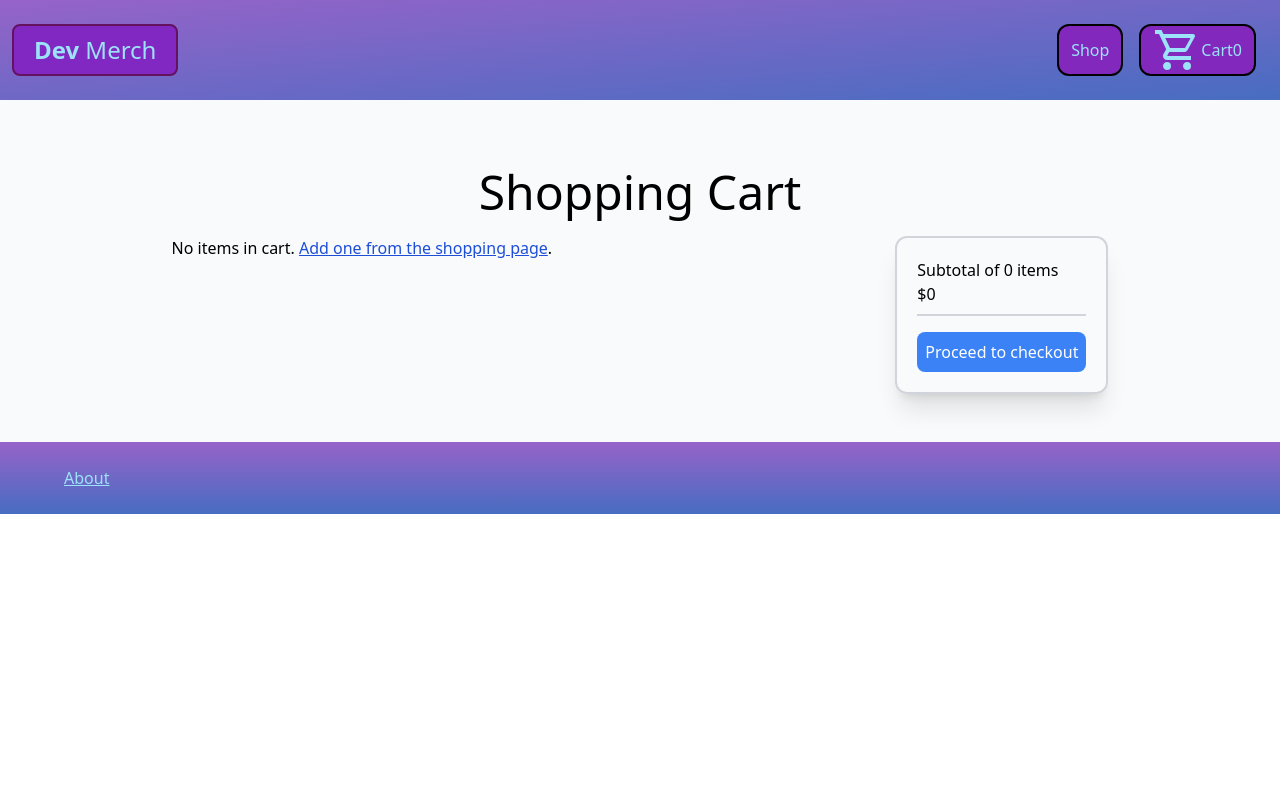
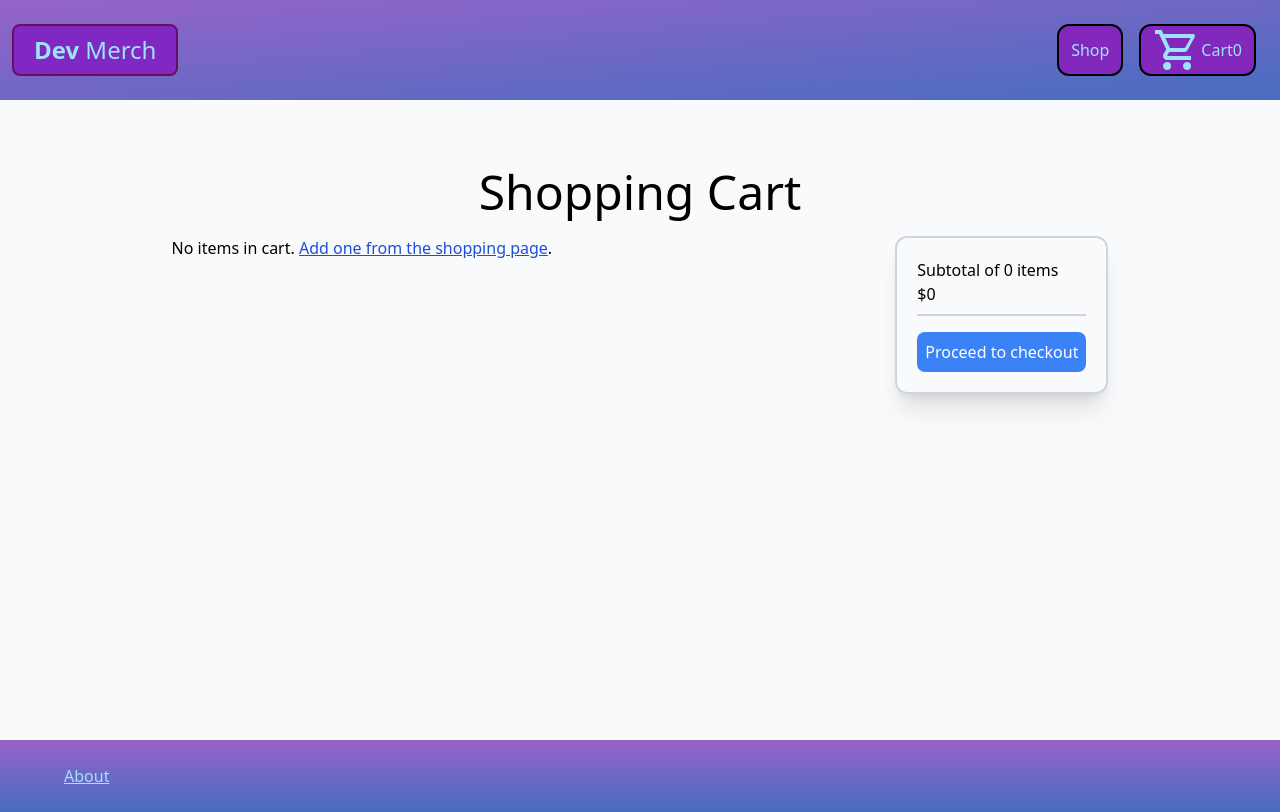
Before and after one commit to JoelGrayson/DevMerch, a React (Create React App) app in the folder attempt 2/frontend/: page /cart in a window 1280 px wide. Built offline with nearby package versions, Linux system fonts and the light colour scheme.

Commit message:
Page height at least 80vh & improved home page grid

```diff
--- a/attempt 2/frontend/src/addToCart/functions.js
+++ b/attempt 2/frontend/src/addToCart/functions.js
@@ -1,7 +1,7 @@
 function addToCart(id, quantity) { //adds, not overrides
     let storageId=`cartItem:${id}`;
     if (localStorage.getItem(storageId)==null) { //not previously defined
-        console.log(`Adding ${id} qty ${quantity}`);
+        console.log(`Adding ${id} with quantity ${quantity}`);
         localStorage.setItem(storageId, quantity);
     } else { //already exists (add to prevQuantity)
         let prevQuantity=parseInt(localStorage.getItem(storageId));
--- a/attempt 2/frontend/src/global/page/Page.js
+++ b/attempt 2/frontend/src/global/page/Page.js
@@ -2,7 +2,7 @@ import React from 'react'
 
 function Page(props) {
     return (
-        <div className='py-6 bg-gray-50'>
+        <div className='py-6 bg-gray-50 min-h-[80vh]'> {/* Page at least 80% of vh so footer at bottom */}
             {props.children}
         </div>
     );
--- a/attempt 2/frontend/src/home/Home.js
+++ b/attempt 2/frontend/src/home/Home.js
@@ -1,4 +1,5 @@
 import Product from './component/Product'; //component
+import {CircularProgress} from '@mui/material';
 
 //React
 import React from 'react';
@@ -27,11 +28,11 @@ function Home() {
         {
             loading
             ?
-            <h2>Loading...</h2>
+            <h2 className='w-full flex justify-center my-10'><CircularProgress size={70} /></h2>
             :
             <div className="my-4 mx-auto max-w-[1300px]">
                 <h1 className='text-center p-10'>Latest Products</h1>
-                <div className='flex justify-around'> {/* product-container */}
+                <div className='grid mx-3' style={{gridTemplateColumns: 'repeat(auto-fill, minmax(300px, 1fr))', gap: '1rem'}}> {/* product-container */}
                     {
                         products.map(product=>{ //show products
                             return <Product product={product} key={product._id} />
```
